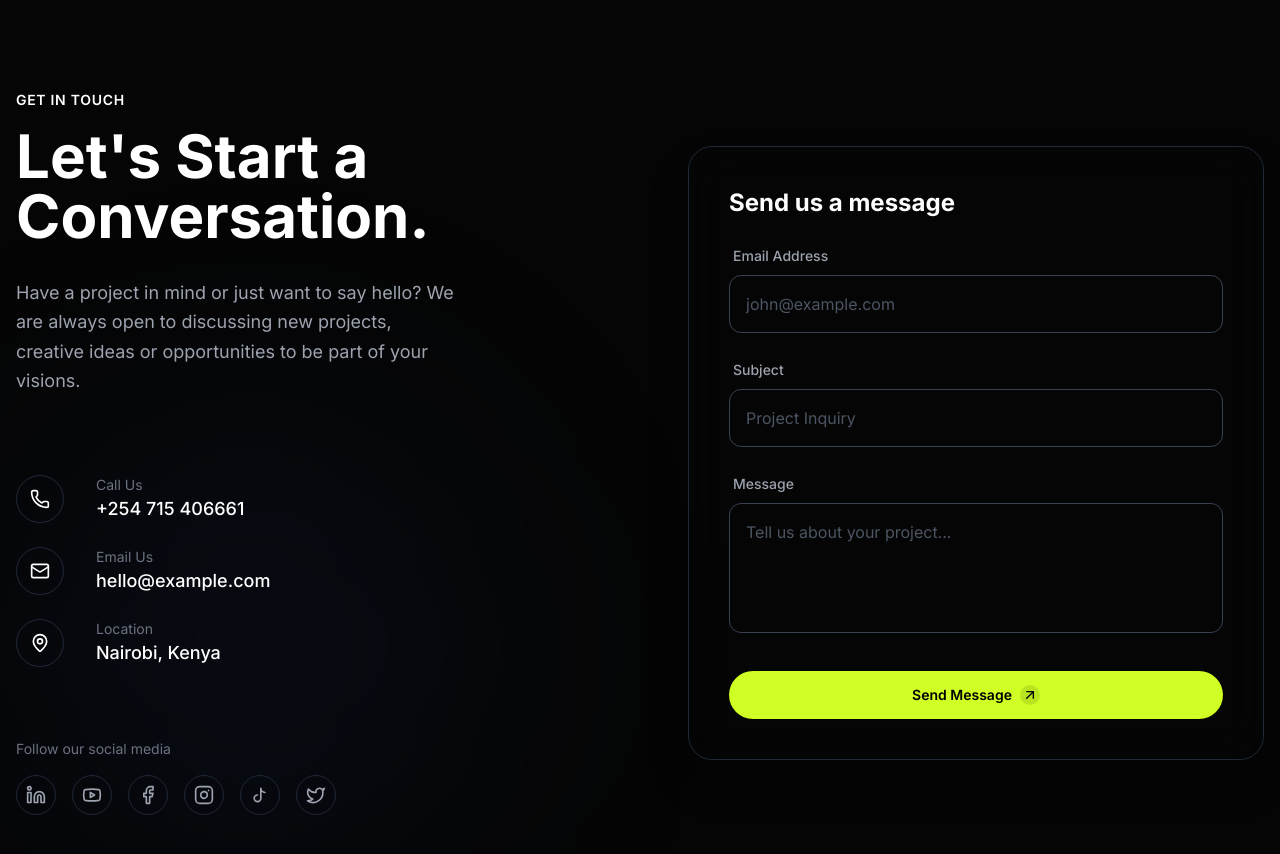
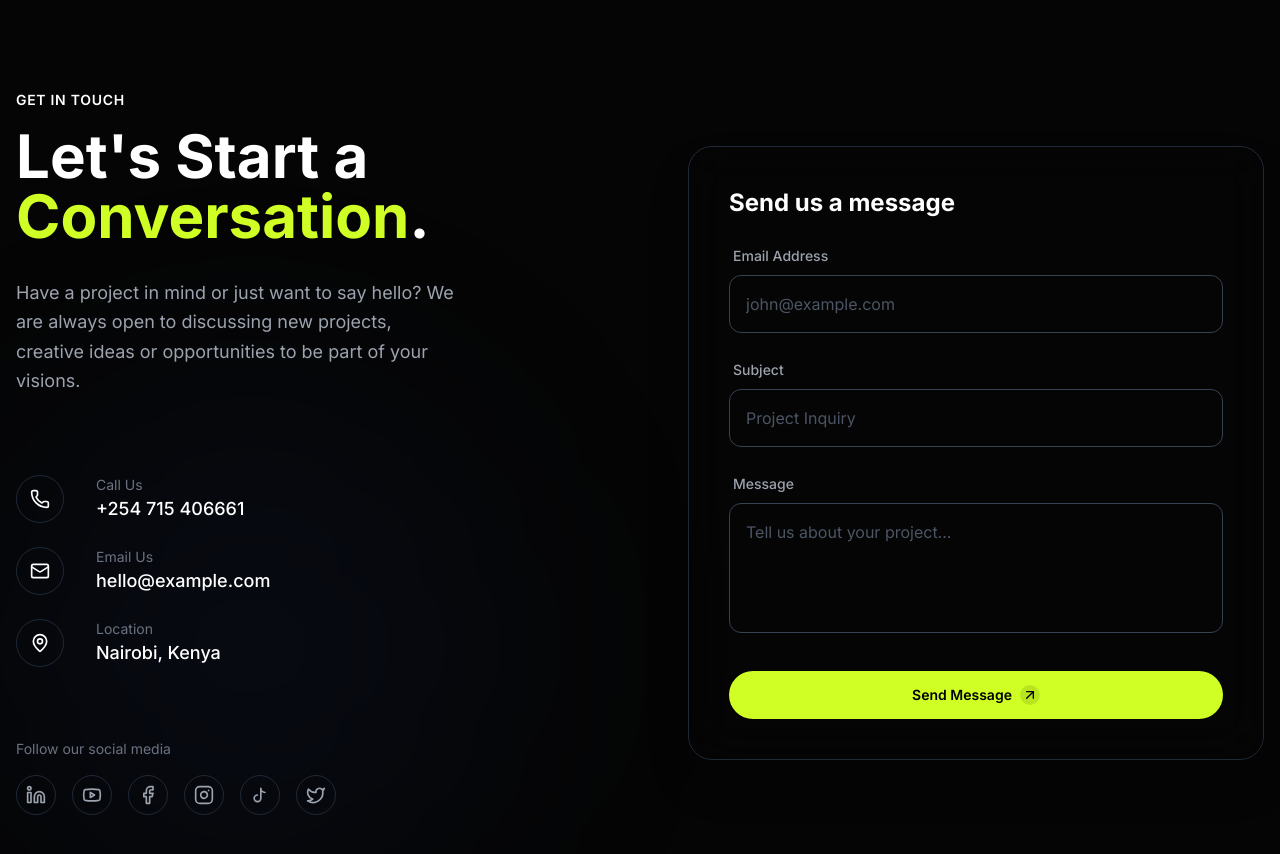
Before and after one commit to tajjjjr/tajjj, a React (Vite) app: page / in a window 1280 px wide. Shown: the part 2660-3514 px from the top of the page. Built offline with nearby package versions, Linux system fonts and the light colour scheme.

Commit message:
fix: update contact section text for emphasis (#61)

```diff
--- a/src/components/ContactSection.tsx
+++ b/src/components/ContactSection.tsx
@@ -118,7 +118,7 @@ const ContactSection: React.FC = () => {
             </h4>
             <h2 className="text-5xl md:text-6xl font-bold text-white leading-tight">
               Let's Start a <br />
-              Conversation.
+              <span className="text-[#CFFF24]">Conversation</span>.
             </h2>
             <p className="text-gray-400 text-lg max-w-md pt-4 leading-relaxed">
               Have a project in mind or just want to say hello? We are always
```
